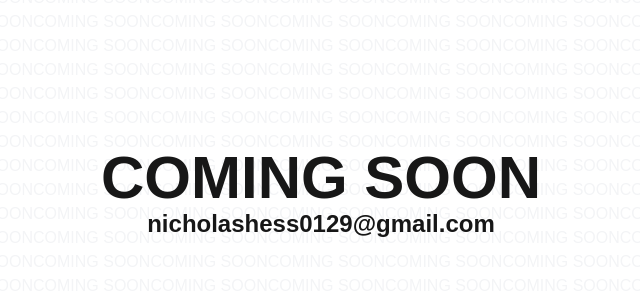
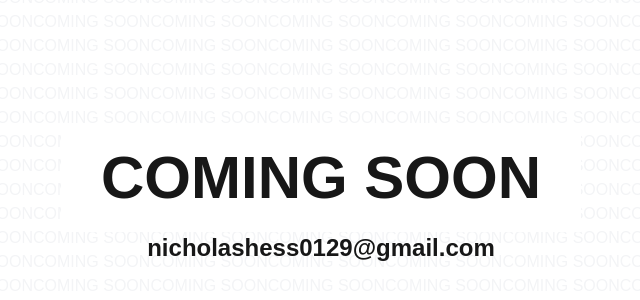
Before and after one commit to hessnt30/port, a Next.js app: page / in a window 1280 px wide. Shown: the part 206-506 px from the top of the page, without its empty margins (319-959 px from the left). Built offline with nearby package versions, Linux system fonts and the light colour scheme.

Commit message:
Update heading style in page component

```diff
--- a/app/page.tsx
+++ b/app/page.tsx
@@ -11,7 +11,7 @@
         </div>
 
         <div className="z-10 relative font-bold">
-          <h1 className="text-4xl md:text-6xl">COMING SOON</h1>
+          <h1 className="text-4xl md:text-6xl px-10 py-6 bg-background">COMING SOON</h1>
           <p className="text-center md:text-2xl">nicholashess0129@gmail.com</p>
         </div>
       </main>
```
